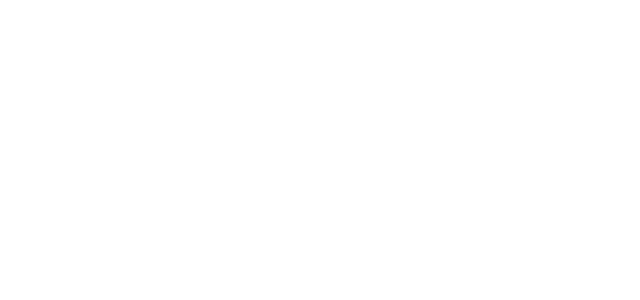
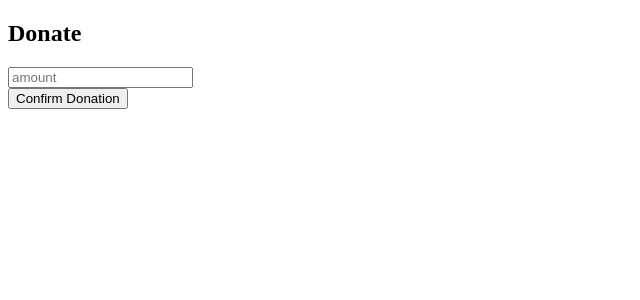
Before and after one commit to 13armaan/NGO_Donation, a React app in the folder frontend/: page /donate in a window 1280 px wide. Before the commit this address had no page. Shown: the top 300 px of the page, without its empty margins (0-640 px from the left). Built offline with nearby package versions, Linux system fonts and the light colour scheme; the HTML template or start-up script is replaced by a standard one.

Commit message:
Added the donation functioanlity needs to be refined

```diff
--- a/frontend/src/App.jsx
+++ b/frontend/src/App.jsx
@@ -4,6 +4,7 @@ import Login from "./pages/Login";
 import Register from "./pages/Register";
 import UserDashboard from "./pages/UserDashboard";
 import AdminDashboard from "./pages/AdminDashboard";
+import Donate from "./pages/donate";
 
 function App() {
 
@@ -15,6 +16,7 @@ function App() {
       <Route path="/register" element={<Register/>}/>
       <Route path="/dashboard" element={<UserDashboard />} />
       <Route path="/admin" element={<AdminDashboard />} />
+      <Route path="/donate" element={<Donate/>}/>
     </Routes>
   </BrowserRouter>
 );
--- /dev/null
+++ b/frontend/src/pages/donate.jsx
@@ -0,0 +1,36 @@
+import { useState } from "react";
+
+function Donate(){
+    const[amount,setAmount]=useState("");
+    const user=JSON.parse(localStorage.getItem("user"));
+
+    async function handleDonate(){
+        const res = await fetch("http://127.0.0.1:8000/register",{
+            method:"POST",
+            headers:{
+                "content-type":"application/json"
+            },
+            body:JSON.stringify({
+                user:user.user_id,
+                amount:parseFloat(amount)
+            })
+        });
+
+        const data=await res.json();
+        alert("Donation created with ID"+data.donation_id);
+    }
+    return(
+        <div>
+            <h2>Donate</h2>
+
+            <input
+            placeholder="amount"
+            onChange={(e)=>setAmount(e.target.value)}
+            />
+            <br/>
+            <button onClick={handleDonate}>Confirm Donation</button>
+        </div>
+    );
+}
+
+export default Donate;
```
Also changed, not shown: 1 other file (tests, documents, lock files or other folders).
